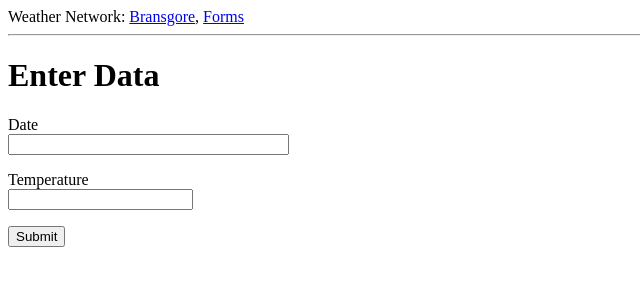
After one commit to jbrak/Flask_Practice, a Flask app: page /form in a window 1280 px wide. The commit adds this page. Shown: the top 300 px of the page, without its empty margins (0-640 px from the left). Run offline with Flask 2, Linux system fonts and the light colour scheme.

Commit message:
First Commit of web forms

```diff
--- a/app/__init__.py
+++ b/app/__init__.py
@@ -1,5 +1,7 @@
 from flask import Flask
+from config import Config
 
 app = Flask(__name__)
+app.config.from_object(Config)
 
 from app import routes
--- /dev/null
+++ b/app/forms.py
@@ -0,0 +1,8 @@
+from flask_wtf import FlaskForm
+from wtforms import DecimalField, DateTimeField, SubmitField
+from wtforms.validators import DataRequired
+
+class SubmitData(FlaskForm):
+    date = DateTimeField('Date',validators = [DataRequired()], format = '%Y/%m/%d  %H:%M')
+    temp = DecimalField('Temperature', validators = [DataRequired()], places = 1)
+    submit = SubmitField ("Submit")
--- a/app/routes.py
+++ b/app/routes.py
@@ -1,5 +1,6 @@
 from flask import render_template
 from app import app
+from app.forms import SubmitData
 
 @app.route('/')
 @app.route('/index')
@@ -13,3 +14,9 @@ def index():
     ]
 
     return render_template('index.html',title = 'Bransgore' ,temp = temp)
+
+
+@app.route('/form')
+def form():
+    form = SubmitData()
+    return render_template('forms.html', form =form )
--- a/app/templates/base.html
+++ b/app/templates/base.html
@@ -1,6 +1,6 @@
 <html>
   <body>
-    <div> Weather Network <a href= "/index" > Bransgore</a> </div>
+    <div> Weather Network: <a href= "/index"> Bransgore</a>,  <a href= "/form"> Forms</a> </div>
     <hr>
     {%block content%}{%endblock%}
   </body>
--- /dev/null
+++ b/app/templates/forms.html
@@ -0,0 +1,26 @@
+<html>
+
+{% extends "base.html" %}
+
+{% block content %}
+  <h1>Enter Data</h1>
+  {{ form.hidden_tag() }}
+  <form action = "" method="post" novalidate>
+
+    <p>
+      {{ form.date.label }}<br>
+      {{form.date(size = 32)}}
+    </p>
+
+    <p>
+      {{form.temp.label}}<br>
+      {{form.temp(size = 32)}}
+    </p>
+
+    <p> {{ form.submit() }} </p>
+
+
+  </form>
+{% endblock %}
+
+</html>
--- /dev/null
+++ b/config.py
@@ -0,0 +1,4 @@
+import os
+
+class Config(object):
+    SECRET_KEY = os.environ.get('SECRET_KEY') or 'you-will-never-guess'
```
